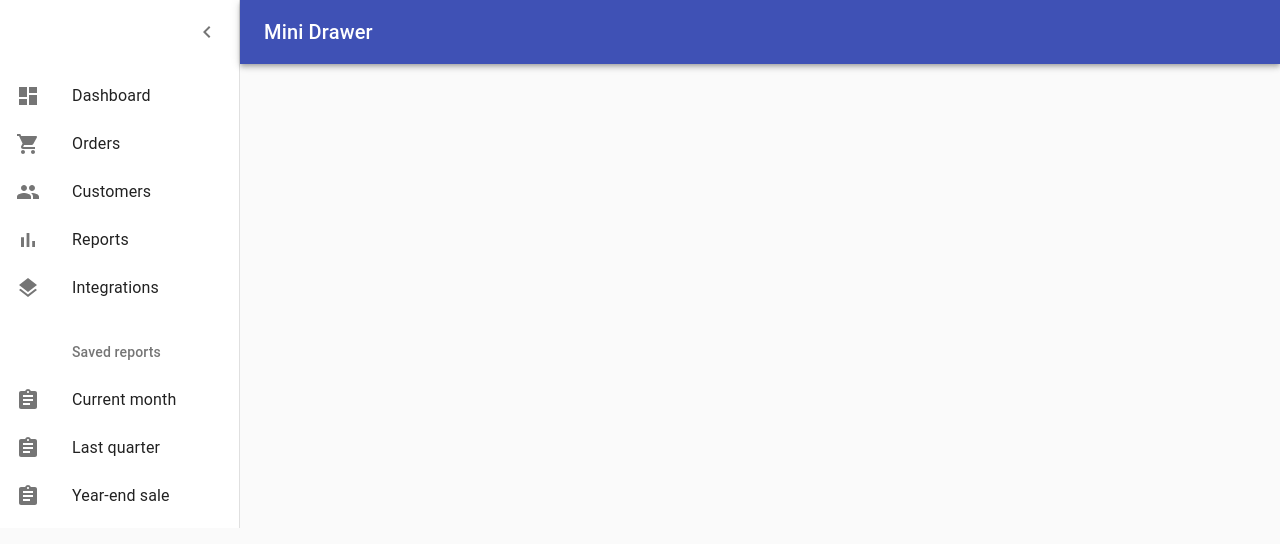
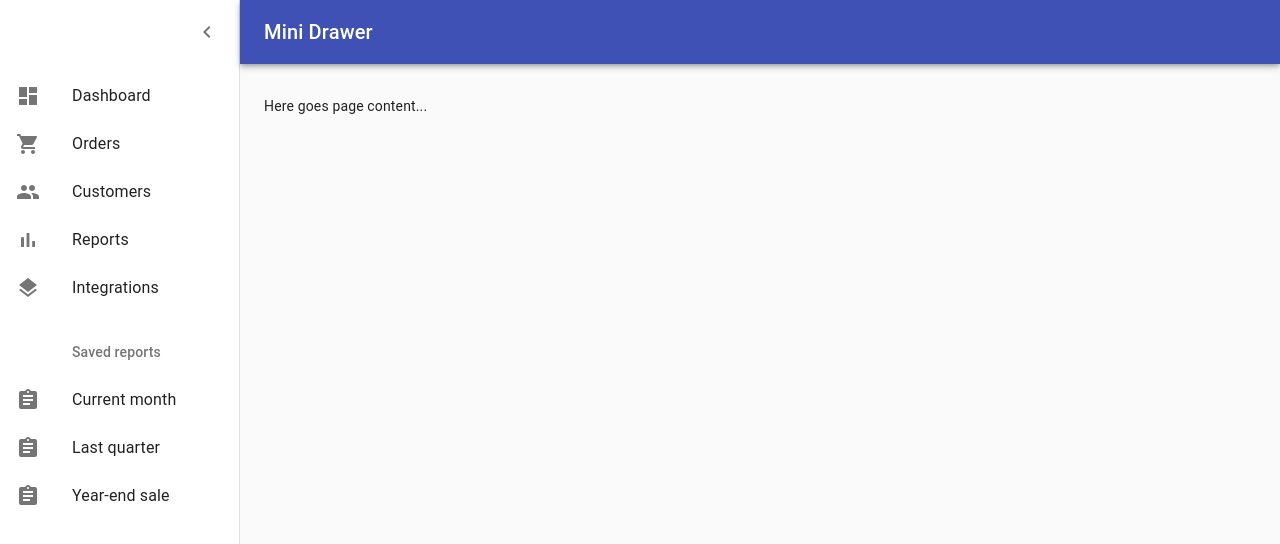
Before and after one commit to stepan-anokhin/practice-mui-templates, a Next.js app: page /dashboard/mini in a window 1280 px wide. Shown: the top 544 px of the page. Built offline with nearby package versions, Linux system fonts and the light colour scheme.

Commit message:
Add page content styles

```diff
--- a/pages/dashboard/mini/index.js
+++ b/pages/dashboard/mini/index.js
@@ -8,16 +8,21 @@ import Drawer from "@material-ui/core/Drawer";
 import ChevronLeftIcon from '@material-ui/icons/ChevronLeft';
 import menuCategories from '../../../src/dashboard/mini/menu-items';
 import MenuItemCategory from "../../../src/dashboard/mini/MenItemGroup";
+import Container from "@material-ui/core/Container";
 
 const drawerWidth = 240;
 
 const useStyles = makeStyles(theme => ({
-    root: {},
+    root: {
+        // without this property the page content
+        // will be displayed below the drawer
+        display: 'flex',
+    },
     appBar: {
         zIndex: theme.zIndex.drawer + 1,
         // this transition defines how the
-        // app-bar is being shrunk when
-        // drawer is expanded
+        // app-bar is being shrunk to the right
+        // when drawer is expanded
         transition: theme.transitions.create(['width', 'margin'], {
             easing: theme.transitions.easing.sharp,
             duration: theme.transitions.duration.leavingScreen,
@@ -58,7 +63,7 @@ const useStyles = makeStyles(theme => ({
         whiteSpace: 'nowrap',
         // without this property there will be
         // a scroll-bar below the drawer
-        // when it is being
+        // when it is being expanded
         overflowX: 'hidden',
         width: drawerWidth,
         // this transition describes how
@@ -72,8 +77,9 @@ const useStyles = makeStyles(theme => ({
         // make sure there is no scrollbar
         // below the menu icons when drawer is close
         overflowX: 'hidden',
-        // TODO: investigate why this property
-        // TODO: doesn't define width of close drawer...
+        // When the `[theme.breakpoints.up('sm')]` breakpoint
+        // is not used it is this property that actually
+        // defines width of the collapsed drawer
         width: theme.spacing(7),
         // this transition describes how
         // drawer is being expanded
@@ -83,6 +89,10 @@ const useStyles = makeStyles(theme => ({
         }),
         // TODO: understand why it is this breakpoint
         // TODO: that defines width of the close drawer...
+
+        // TODO: understand why we need this breakpoint
+        // TODO: even though drawer is successfully
+        // TODO: collapsed by the normal `width` property
         [theme.breakpoints.up('sm')]: {
             // this value should fit the
             // width of menu item icons
@@ -99,6 +109,36 @@ const useStyles = makeStyles(theme => ({
         padding: '0 8px',
         // make sure close-button size fits the toolbar size:
         ...theme.mixins.toolbar,
+    },
+
+    // these styles describe page content container
+    content: {
+        // grab all the remaining space by
+        // the page content.
+        flexGrow: 1,
+        // it is this property that ensures that
+        // drawer is expanded to the very bottom
+        // of the page.
+        height: '100vh',
+        // show scrollbar when content doesn't fit
+        // the viewport height.
+        overflow: 'auto',
+    },
+    // App-bar is displayed 'above' all the content.
+    // So the top-most content will be covert by
+    // the app-bar. One solution is to place an
+    // empty `spacer` element at the top of the content
+    // having the same size as app-bar.
+
+    // By using toolbar mixin we ensure spacer to be
+    // of the same height as the app-bar.
+    contentAppBarSpacer: theme.mixins.toolbar,
+
+    // To control content padding and max width
+    // we introduce another wrapper - a `Container`
+    contentContainer: {
+        paddingTop: theme.spacing(4),
+        paddingBottom: theme.spacing(4),
     },
 }));
 
@@ -141,6 +181,12 @@ function Index() {
                 {/* Menu items: */}
                 {menuCategories.map(category => (<MenuItemCategory {...category}/>))}
             </Drawer>
+            <main className={classes.content}>
+                <div className={classes.contentAppBarSpacer}/>
+                <Container className={classes.contentContainer}>
+                    Here goes page content...
+                </Container>
+            </main>
         </div>
     );
 }
```
Also changed, not shown: 1 other file (tests, documents, lock files or other folders).
